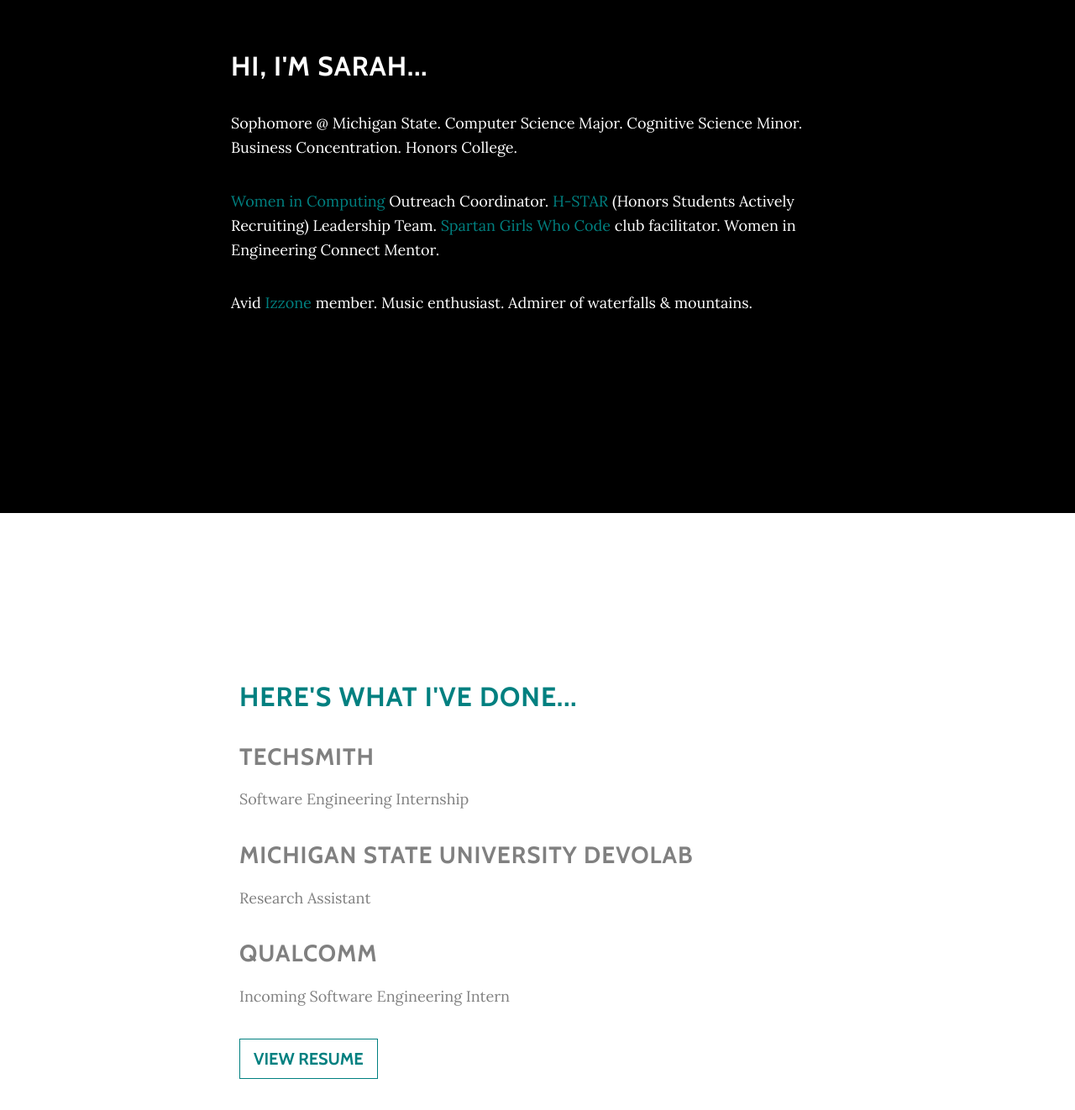
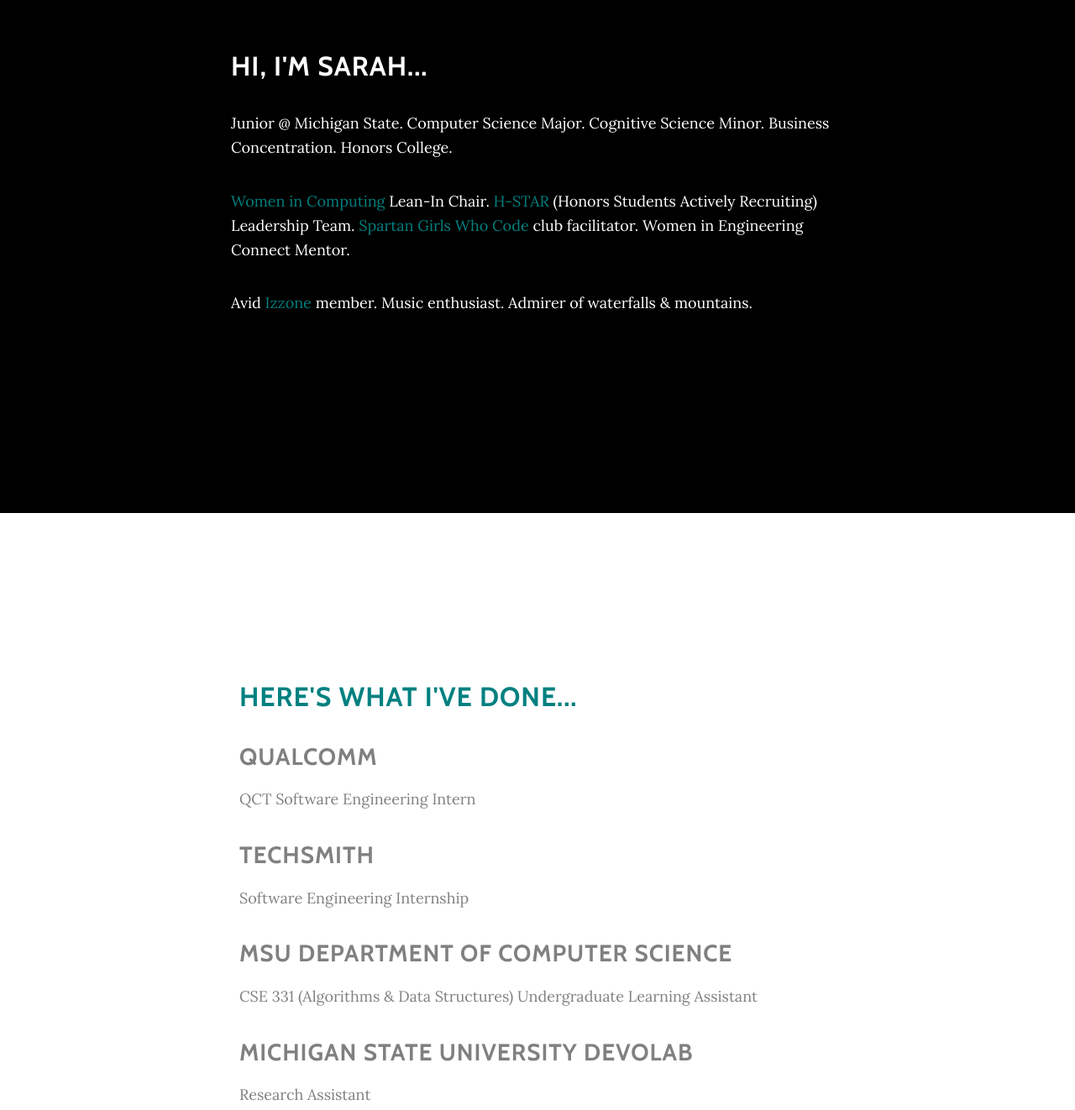
Before and after one commit to sarahjohanknecht/sarahjohanknecht.github.io, a website: page index.html in a window 1280 px wide. Shown: the part 940-2262 px from the top of the page at 84% size. Drawn offline with nearby package versions, Linux system fonts and the light colour scheme.

Commit message:
2018 updates (end of summer)

```diff
--- a/index.html
+++ b/index.html
@@ -72,8 +72,8 @@
         <div class="row">
           <div class="col-lg-8 mx-auto">
             <h2>Hi, I'm Sarah... </h2>
-            <p> Sophomore @ Michigan State. Computer Science Major. Cognitive Science Minor. Business Concentration. Honors College.
-              <p> <a href="http://www.cse.msu.edu/msuwic/">Women in Computing </a> Outreach Coordinator. <a href="https://honorscollege.msu.edu/programs/h-star.html">H-STAR</a>
+            <p> Junior @ Michigan State. Computer Science Major. Cognitive Science Minor. Business Concentration. Honors College.
+              <p> <a href="http://www.cse.msu.edu/msuwic/">Women in Computing </a> Lean-In Chair. <a href="https://honorscollege.msu.edu/programs/h-star.html">H-STAR</a>
                 (Honors Students Actively Recruiting) Leadership Team. <a href="http://www.spartangwc.org/index.html"> Spartan Girls Who Code</a> club facilitator. Women in Engineering Connect Mentor.</p>
             <p>Avid <a href="https://twitter.com/ThisIsTheIzzone">Izzone </a> member. Music enthusiast. Admirer of waterfalls & mountains. </p>
           </div>
@@ -86,14 +86,16 @@
       <div class="container">
         <div class="col-lg-8 mx-auto">
           <h2>Here's what I've done...</h2>
+          <h3> Qualcomm </h3>
+          <p class= "title"> QCT Software Engineering Intern </p>
           <h3> TechSmith</h3>
           <p class="title">Software Engineering Internship</p>
+          <h3> MSU Department of Computer Science</h3>
+          <p class="title">CSE 331 (Algorithms & Data Structures) Undergraduate Learning Assistant</p>
           <h3> Michigan State University DevoLab</h3>
           <p class = "title"> Research Assistant </p>
-          <h3> Qualcomm </h3>
-          <p class= "title"> Incoming Software Engineering Intern </p>
           <li class="list-inline-item">
-            <a href="../img/resume17.pdf" class="btn btn-default btn-lg">
+            <a href="../sarahjohanknecht.github.io/img/resume18.pdf" class="btn btn-default btn-lg">
               <span class="network-name">View Resume</span>
             </a>
           </li>
```
Also changed, not shown: 1 other file.
